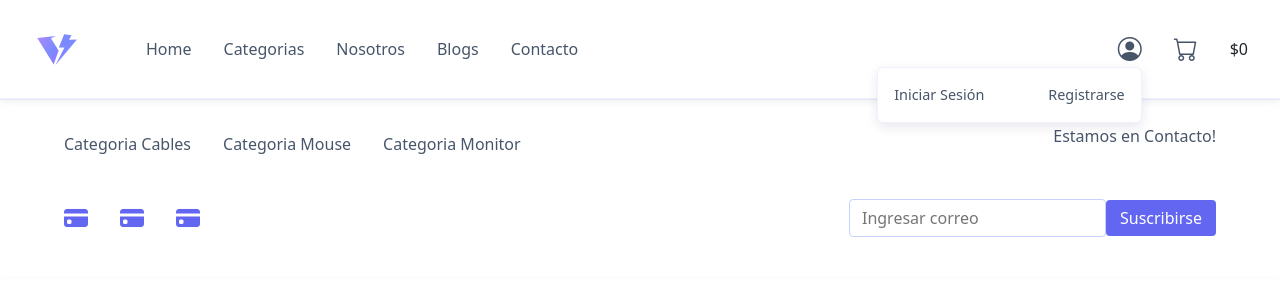
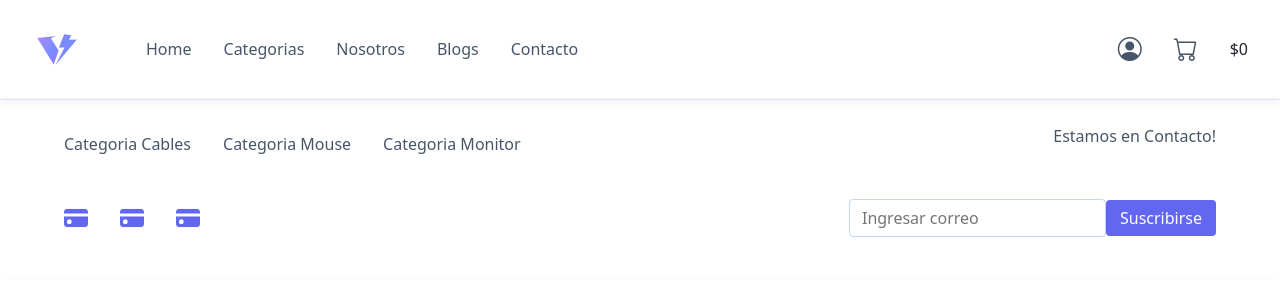
Before and after one commit to Vol-Tech/voltech-react, a React (Vite) app in the folder voltech-frontend/: page /checkout in a window 1280 px wide. Shown: the top 300 px of the page. Built offline with nearby package versions, Linux system fonts and the light colour scheme.

Commit message:
feat/modif: agregue un import de useState para que sea mas limpio la entrada del usuario al querer registrarse o iniciar sesion y por ultmo agregue una nueva clase para que tenga el mismo diseño original

```diff
--- a/voltech-frontend/public/css/header.css
+++ b/voltech-frontend/public/css/header.css
@@ -94,6 +94,11 @@ header {
 .icono-usuario {
   display: inline-block;
   cursor: pointer;
+}
+
+.boton-usuario {
+  background: none;
+  border: none;
 }
 
 .icono-usuario::before {
--- a/voltech-frontend/src/components/Navbar.jsx
+++ b/voltech-frontend/src/components/Navbar.jsx
@@ -1,9 +1,12 @@
 import { Link } from 'react-router-dom'
-
+import { useState } from 'react'
 import { useCarrito } from '../context/CarritoContext'
 
 export default function Navbar() {
   const { total } = useCarrito()
+  const [menuUsuario, setMenuUsuario] = useState(false)
+  const menu = () => { setMenuUsuario(!menuUsuario) }
+
   return (
     <header>
       <nav className="nav-tab">
@@ -25,11 +28,21 @@ export default function Navbar() {
           <li><Link to="/contacto">Contacto</Link></li>
 
           <li className="usuario-contenedor">
-            <a className="icono-usuario" href="/registro" aria-label="Usuario"></a>
-            <ul className="menu-registro">
-              <li><Link to="/login">Iniciar Sesión</Link></li>
-              <li><Link to="/registro">Registrarse</Link></li>
-            </ul>
+            <div>
+              <button className="boton-usuario"
+                onClick={menu}
+              ><a className="icono-usuario" href="#" aria-label="Usuario"></a>
+              </button>
+              {
+                menuUsuario && (
+                  <ul className="menu-registro">
+                    <li><Link to="/login">Iniciar Sesión</Link></li>
+                    <li><Link to="/registro">Registrarse</Link></li>
+                  </ul>
+                )
+              }
+            </div>
+
           </li>
 
           <li><Link className="icono-carrito" to="/carrito" aria-label="Carrito"></Link></li>
```
